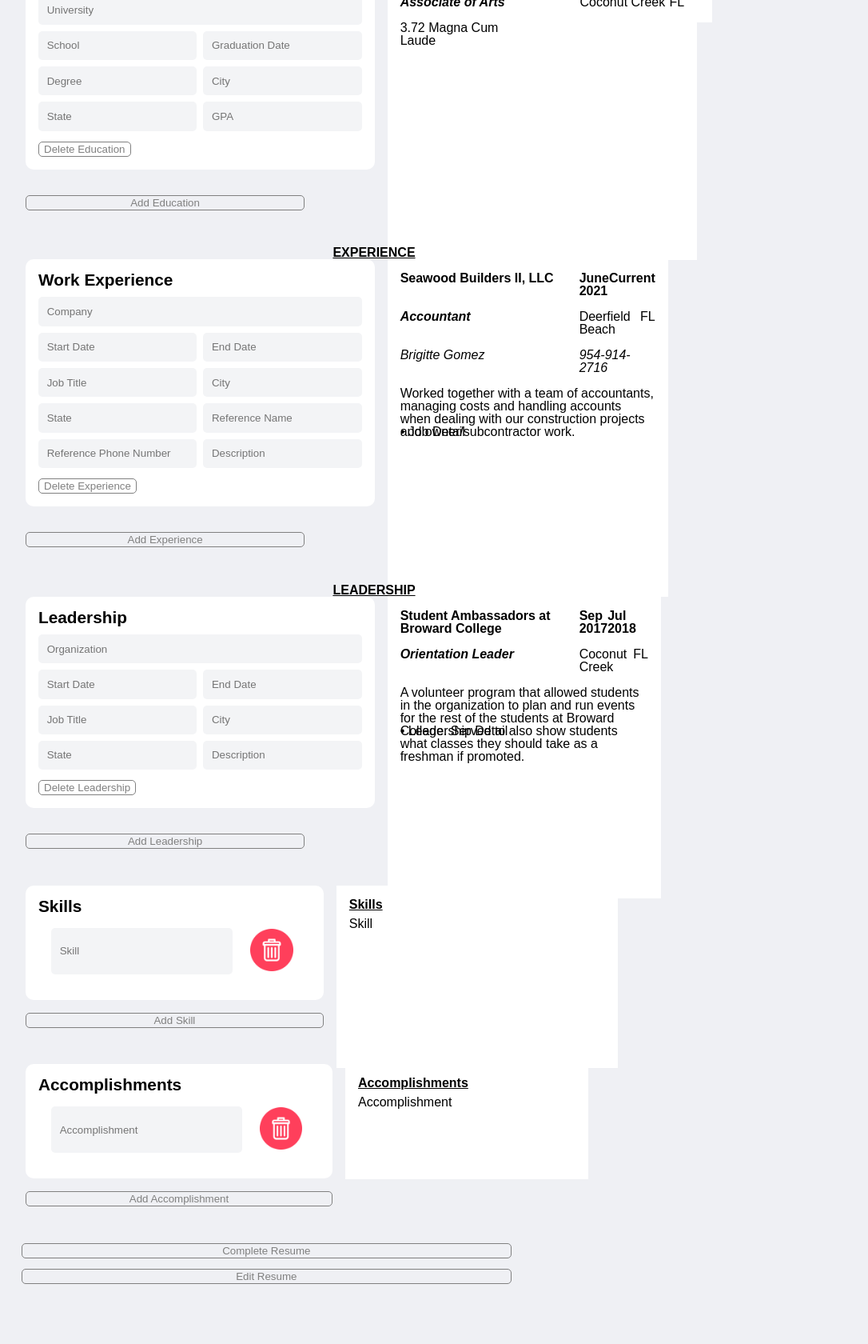
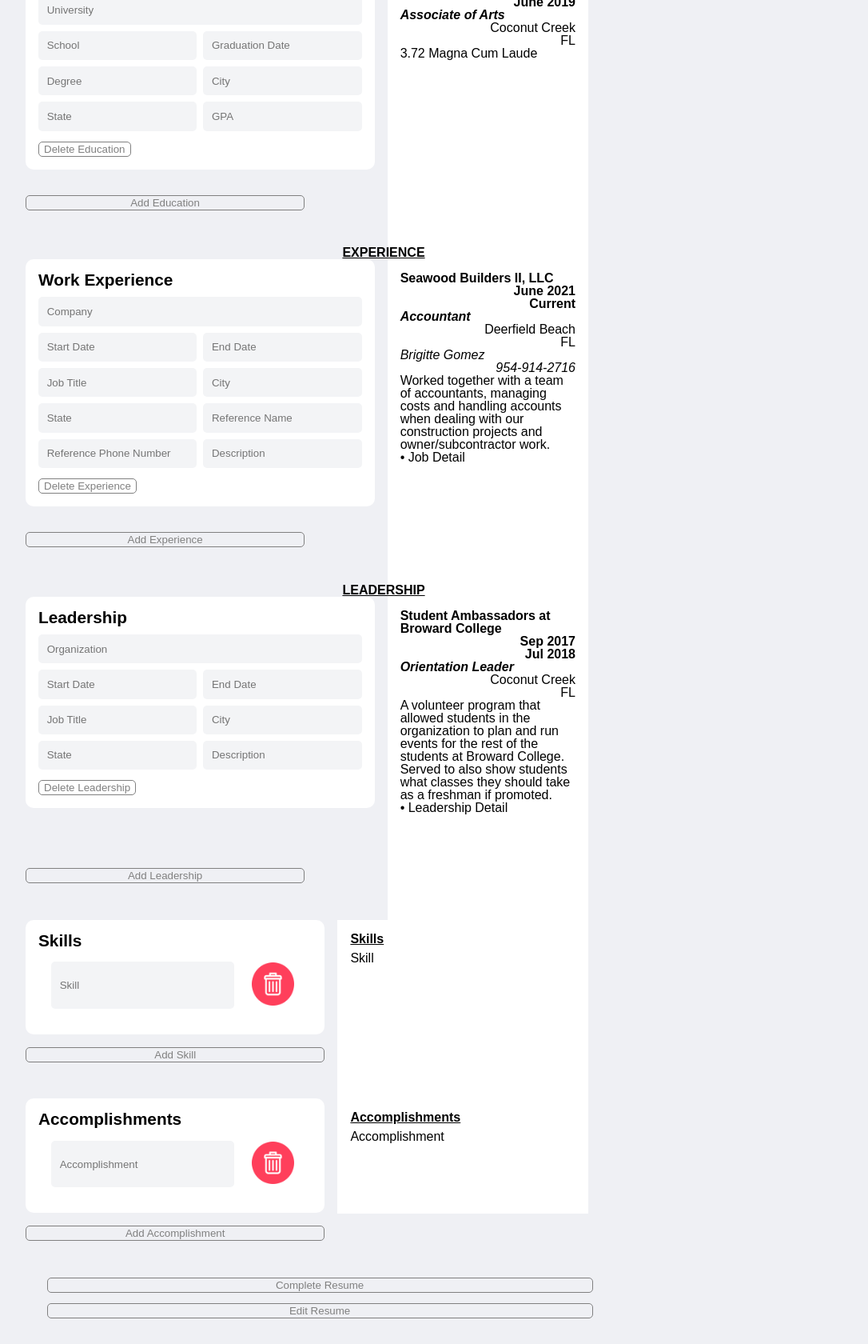
Before and after one commit to oscargmora/cv-application, a React (Vite) app: page / in a window 768 px wide. Shown: the part 678-2358 px from the top of the page at 80% size, 1086 px wide, since content can reach past the window. Built offline with nearby package versions, Linux system fonts and the light colour scheme.

Commit message:
Final CSS

```diff
--- a/src/App.jsx
+++ b/src/App.jsx
@@ -25,8 +25,10 @@ function App() {
         <Leadership />
         <Skills />
         <Accomplishments />
-        <button onClick={removeInputs} className="complete-resume">Complete Resume</button>
-        <button onClick={editInputs} className="edit-resume">Edit Resume</button>
+        <div className="final-button-container">
+          <button onClick={removeInputs} className="complete-resume">Complete Resume</button>
+          <button onClick={editInputs} className="edit-resume">Edit Resume</button>
+        </div>
       </div>
     </>
   )
--- a/src/styles/accomplishment.css
+++ b/src/styles/accomplishment.css
@@ -31,7 +31,7 @@
     margin-bottom: 0.5em;
 }
 
-@media (max-width: 540px) {
+@media (max-width: 1200px) {
     .accomplishments-input-card {
         min-width: 21.4em;
     }
@@ -41,14 +41,3 @@
         height: 7em;
     }
 }
-
-@media (min-width: 540.1px) and (max-width: 1200px) {
-    .accomplishments-input-card {
-        min-width: 22em;
-    }
-
-    .accomplishments-elements {
-        min-width: 11.6em;
-        height: 7em;
-    }
-}
--- a/src/styles/education.css
+++ b/src/styles/education.css
@@ -71,9 +71,15 @@ p.degree {
     grid-column: 1 / 2;
 }
 
-@media (max-width: 540px) {
+@media (max-width: 1200px) {
     .school-div > .resume-page {
         display: block;
         min-width: 11.7em;
     }
 }
+
+@media (min-width: 540.1px) and (max-width: 1200px) {
+    h1.education-title {
+        margin-left: 12em;
+    }
+}
--- a/src/styles/experience.css
+++ b/src/styles/experience.css
@@ -93,9 +93,15 @@ p.experience-description {
     grid-column: 1 / end;
 }
 
-@media (max-width: 540px) {
+@media (max-width: 1200px) {
     .company-div > .company-elements {
         display: block;
         min-width: 11.7em;
     }
 }
+
+@media (min-width: 540.1px) and (max-width: 1200px) {
+    h1.experience-title {
+        margin-left: 12em;
+    }
+}
--- a/src/styles/leadership.css
+++ b/src/styles/leadership.css
@@ -83,7 +83,7 @@ p.leadership-description {
     grid-column: 1 / end;
 }
 
-@media (max-width: 540px) {
+@media (max-width: 1200px) {
     .leadership-div > .company-elements {
         display: block;
     }
@@ -92,3 +92,9 @@ p.leadership-description {
         min-width: 11.7em;
     }
 }
+
+@media (min-width: 540.1px) and (max-width: 1200px) {
+    h1.leadership-title {
+        margin-left: 12em;
+    }
+}
--- a/src/styles/page.css
+++ b/src/styles/page.css
@@ -23,7 +23,6 @@ html {
 }
 
 .edit-resume {
-    margin-bottom: 1em;
     background: none;
     border: #808080 solid 1px;
     color: #808080;
@@ -175,6 +174,12 @@ h2 {
     display: none;
 }
 
+.final-button-container {
+    display: flex;
+    flex-direction: column;
+    justify-content: center;
+}
+
 @media (max-width: 540px) {
     h1.education-title,
     h1.experience-title,
@@ -182,29 +187,8 @@ h2 {
         margin-left: 6.5em;
     }
 
-    .edit-resume {
-        margin-bottom: 5em;
-    }
-
     .complete-resume,
     .edit-resume {
-        width: 46em;
+        width: 40em;
     }
 }
-
-@media (min-width: 540.1px) and (max-width: 1200px) {
-    h1.education-title,
-    h1.experience-title,
-    h1.leadership-title {
-        margin-left: 10.5em;
-    }
-
-    .edit-resume {
-        margin-bottom: 5em;
-    }
-
-    .complete-resume,
-    .edit-resume {
-        width: 46em;
-    }
-}
--- a/src/styles/personal.css
+++ b/src/styles/personal.css
@@ -34,7 +34,7 @@
 }
 
 div#fullName {
-    grid-column: 6 / 7;
+    grid-column: span 6;
     justify-self: end;
     align-self: end;
 }
@@ -58,7 +58,7 @@ div#phoneNumber {
     justify-self: center;
 }
 
-@media (max-width: 540px) {
+@media (max-width: 1200px) {
     #personal-resume-page {
         display: block;
     }
--- a/src/styles/skill.css
+++ b/src/styles/skill.css
@@ -31,7 +31,7 @@
     margin-bottom: 0.5em;
 }
 
-@media (max-width: 540px) {
+@media (max-width: 1200px) {
     .skill-input-card {
         min-width: 21.4em;
     }
@@ -40,14 +40,3 @@
         min-width: 11.6em;
     }
 }
-
-@media (min-width: 540.1px) and (max-width: 1200px) {
-    .skill-input-card {
-        min-width: 21.3em;
-    }
-
-    .skill-elements {
-        min-width: 20em;
-        height: 7em;
-    }
-}
```
